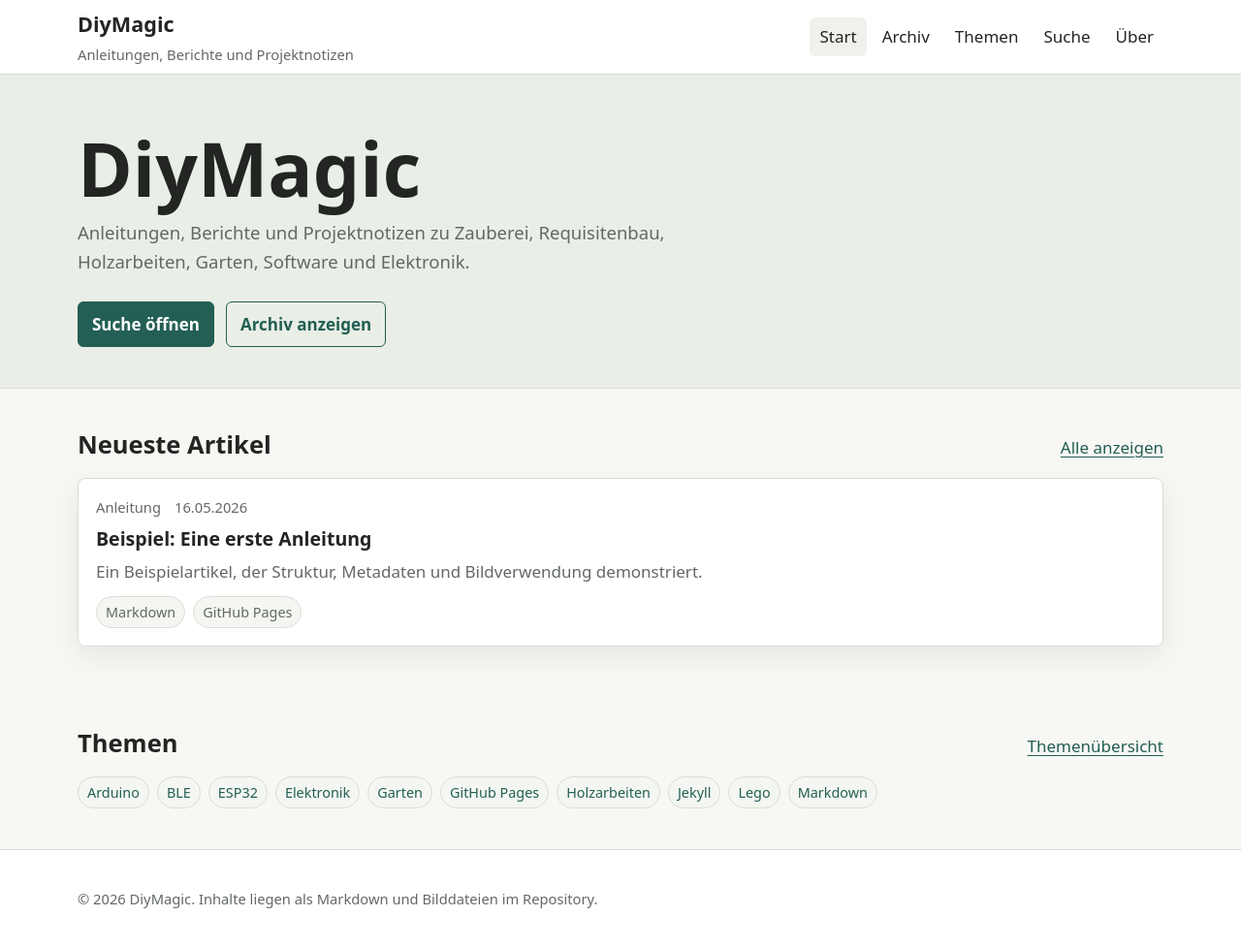
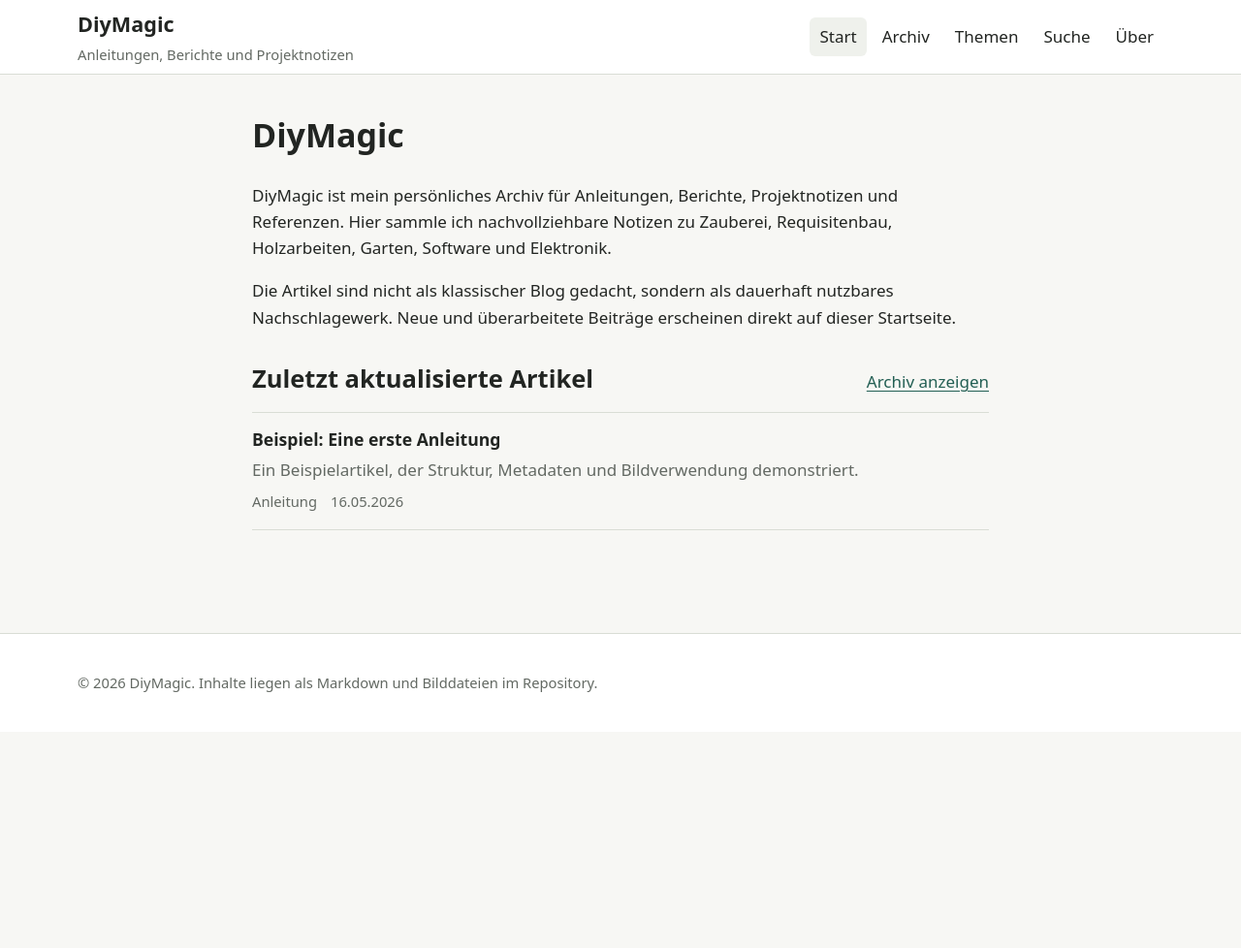
Before and after one commit to hesspet/DiyMagic, a Jekyll site: the page built from index.md, in a window 1280 px wide. Shown: the whole page at 97% size. Built offline with Jekyll 4.4.1, drawn with Linux system fonts in a browser that asks for light colours; after the commit the page ends 900 px from its top, so only the background shows below that.

Commit message:
Struktur geändert

```diff
--- a/_layouts/home.html
+++ b/_layouts/home.html
@@ -1,42 +1,64 @@
 ---
 layout: default
 ---
-{% assign aktuelle_artikel = site.artikel | where_exp: "item", "item.status != 'entwurf'" | sort: "date" | reverse %}
-<section class="home-hero">
-  <div class="wide-shell">
+{% assign veroeffentlichte_artikel = site.artikel | where_exp: "item", "item.status != 'entwurf'" %}
+{% assign aktualisierte_artikel = veroeffentlichte_artikel | where_exp: "item", "item.updated" | sort: "updated" | reverse %}
+{% assign datierte_artikel = veroeffentlichte_artikel | where_exp: "item", "item.updated == nil or item.updated == ''" | sort: "date" | reverse %}
+
+<div class="page-shell home-page">
+  <header class="page-header">
     <h1>{{ site.title }}</h1>
-    <p>Anleitungen, Berichte und Projektnotizen zu Zauberei, Requisitenbau, Holzarbeiten, Garten, Software und Elektronik.</p>
-    <div class="action-row" aria-label="Schnelleinstieg">
-      <a class="button" href="{{ '/suche/' | relative_url }}">Suche öffnen</a>
-      <a class="button button--secondary" href="{{ '/archiv/' | relative_url }}">Archiv anzeigen</a>
+  </header>
+
+  <div class="prose home-introduction">
+    {{ content }}
+  </div>
+
+  <section class="latest-updates" aria-labelledby="latest-updates-title">
+    <div class="section-heading">
+      <h2 id="latest-updates-title">Zuletzt aktualisierte Artikel</h2>
+      <a href="{{ '/archiv/' | relative_url }}">Archiv anzeigen</a>
     </div>
-  </div>
-</section>
 
-<section class="wide-shell content-section">
-  <div class="section-heading">
-    <h2>Neueste Artikel</h2>
-    <a href="{{ '/archiv/' | relative_url }}">Alle anzeigen</a>
-  </div>
-  {% if aktuelle_artikel.size > 0 %}
-    <div class="article-grid">
-      {% for artikel in aktuelle_artikel limit: 6 %}
-        {% include article-card.html article=artikel %}
+  {% if veroeffentlichte_artikel.size > 0 %}
+    {% assign artikel_zaehler = 0 %}
+    <ol class="update-list">
+      {% for artikel in aktualisierte_artikel limit: 25 %}
+        {% assign artikel_zaehler = artikel_zaehler | plus: 1 %}
+        <li>
+          <article>
+            <h3><a href="{{ artikel.url | relative_url }}">{{ artikel.title }}</a></h3>
+            <p>{{ artikel.summary }}</p>
+            <div class="article-card__meta">
+              <span>{{ artikel.type | default: "Artikel" }}</span>
+              {% if artikel.updated %}
+                <span>Aktualisiert am <time datetime="{{ artikel.updated | date: "%Y-%m-%d" }}">{{ artikel.updated | date: "%d.%m.%Y" }}</time></span>
+              {% else %}
+                <time datetime="{{ artikel.date | date: "%Y-%m-%d" }}">{{ artikel.date | date: "%d.%m.%Y" }}</time>
+              {% endif %}
+            </div>
+          </article>
+        </li>
       {% endfor %}
-    </div>
+
+      {% assign restplaetze = 25 | minus: artikel_zaehler %}
+      {% if restplaetze > 0 %}
+        {% for artikel in datierte_artikel limit: restplaetze %}
+          <li>
+            <article>
+              <h3><a href="{{ artikel.url | relative_url }}">{{ artikel.title }}</a></h3>
+              <p>{{ artikel.summary }}</p>
+              <div class="article-card__meta">
+                <span>{{ artikel.type | default: "Artikel" }}</span>
+                <time datetime="{{ artikel.date | date: "%Y-%m-%d" }}">{{ artikel.date | date: "%d.%m.%Y" }}</time>
+              </div>
+            </article>
+          </li>
+        {% endfor %}
+      {% endif %}
+    </ol>
   {% else %}
     <p class="empty-state">Noch keine veröffentlichten Artikel vorhanden.</p>
   {% endif %}
-</section>
-
-<section class="wide-shell content-section">
-  <div class="section-heading">
-    <h2>Themen</h2>
-    <a href="{{ '/themen/' | relative_url }}">Themenübersicht</a>
-  </div>
-  <ul class="topic-overview">
-    {% for topic in site.data.topics limit: 10 %}
-      <li><a href="{{ '/themen/' | relative_url }}#{{ topic | slugify }}">{{ topic }}</a></li>
-    {% endfor %}
-  </ul>
-</section>
+  </section>
+</div>
--- a/assets/css/site.css
+++ b/assets/css/site.css
@@ -179,6 +179,18 @@ img {
   padding: 42px 0;
 }
 
+.home-page {
+  padding-top: 42px;
+}
+
+.home-introduction {
+  margin-bottom: 34px;
+}
+
+.latest-updates {
+  margin-top: 28px;
+}
+
 .section-heading {
   display: flex;
   align-items: baseline;
@@ -319,6 +331,44 @@ img {
 
 .archive-year .article-card + .article-card {
   margin-top: 14px;
+}
+
+.update-list {
+  display: grid;
+  gap: 14px;
+  margin: 0;
+  padding: 0;
+  list-style: none;
+}
+
+.update-list li {
+  padding: 16px 0;
+  border-top: 1px solid var(--color-border);
+}
+
+.update-list li:last-child {
+  border-bottom: 1px solid var(--color-border);
+}
+
+.update-list h3 {
+  margin: 0 0 6px;
+  font-size: 1.1rem;
+  line-height: 1.3;
+}
+
+.update-list h3 a {
+  color: var(--color-text);
+  text-decoration: none;
+}
+
+.update-list h3 a:hover {
+  color: var(--color-accent);
+  text-decoration: underline;
+}
+
+.update-list p {
+  margin: 0 0 8px;
+  color: var(--color-muted);
 }
 
 .article-kicker {
--- a/index.md
+++ b/index.md
@@ -2,3 +2,7 @@
 layout: home
 title: "Start"
 ---
+
+DiyMagic ist mein persönliches Archiv für Anleitungen, Berichte, Projektnotizen und Referenzen. Hier sammle ich nachvollziehbare Notizen zu Zauberei, Requisitenbau, Holzarbeiten, Garten, Software und Elektronik.
+
+Die Artikel sind nicht als klassischer Blog gedacht, sondern als dauerhaft nutzbares Nachschlagewerk. Neue und überarbeitete Beiträge erscheinen direkt auf dieser Startseite.
```
